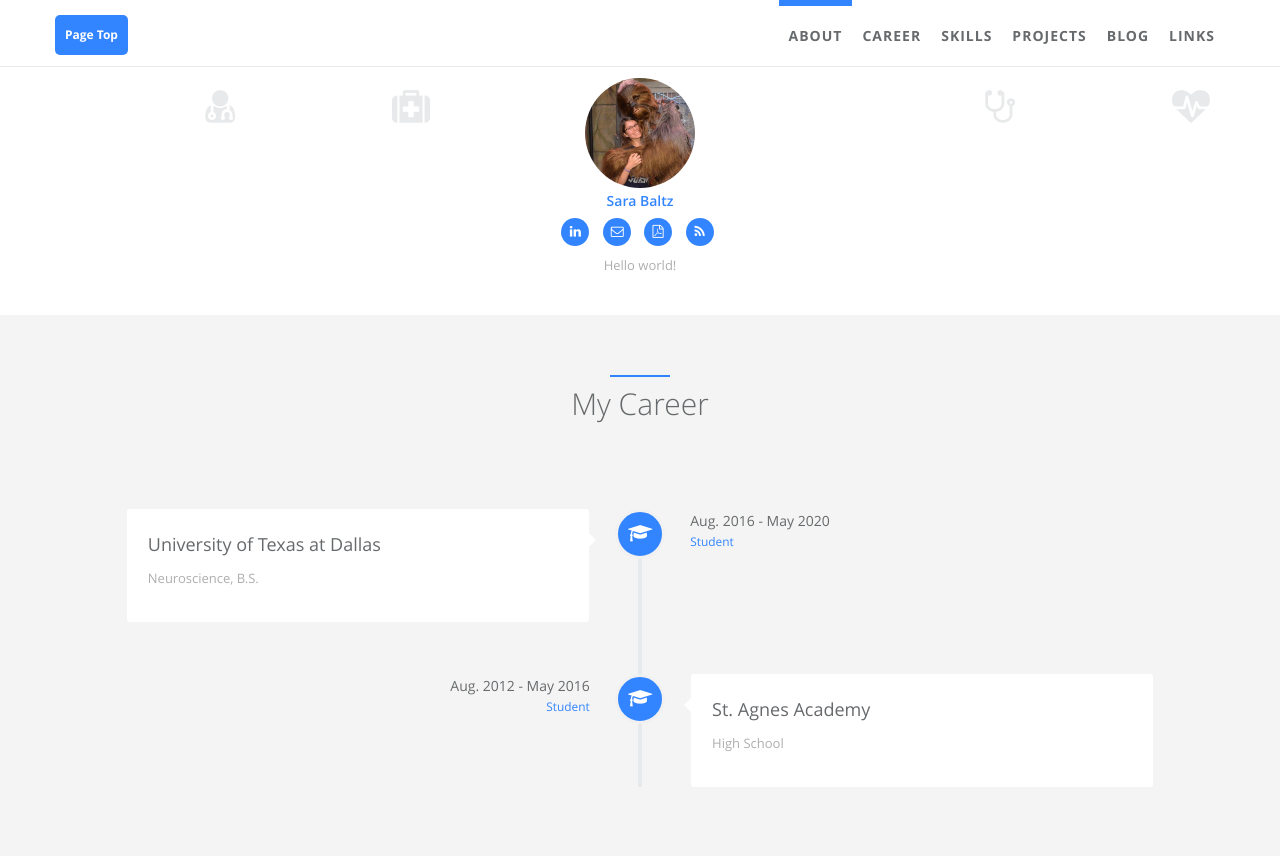
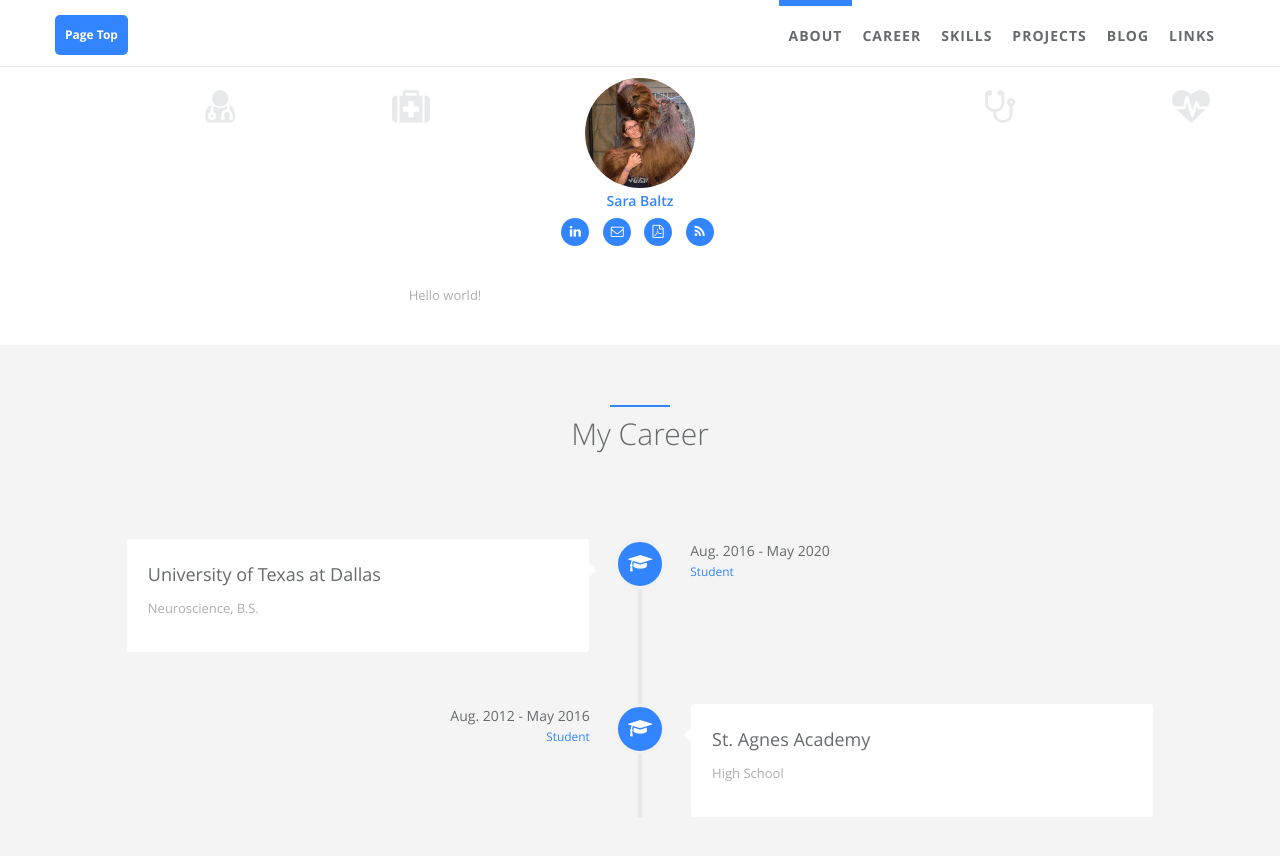
Before and after one commit to fayfan/fayfan.github.io, a Jekyll site: the page built from index.html, in a window 1280 px wide and 900 px high, scrolled down 537 px. Shown: the top 856 px of the window. Built offline with Jekyll 4.4.1, drawn with Linux system fonts in a browser that asks for light colours.

Commit message:
Update about.html

```diff
--- a/_includes/sections/about.html
+++ b/_includes/sections/about.html
@@ -57,7 +57,7 @@
         {% endfor %}
     </div>
     <div class="row">
-        <div class="col-lg-8 col-lg-offset-2 text-center m-b-lg m-b-lg wow zoomIn">
+        <div class="col-lg-8 text-center m-t-lg m-b-lg wow zoomIn">
             <p><span data-i18n="about_me.des">{{ site.author.desc }}</span></p>
         </div>
     </div>
```
